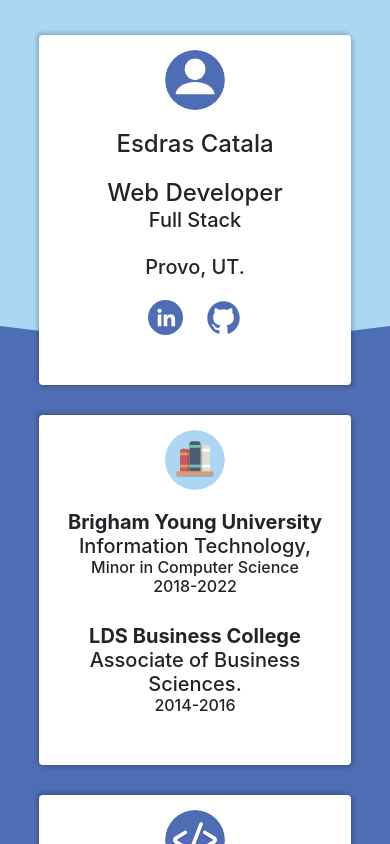
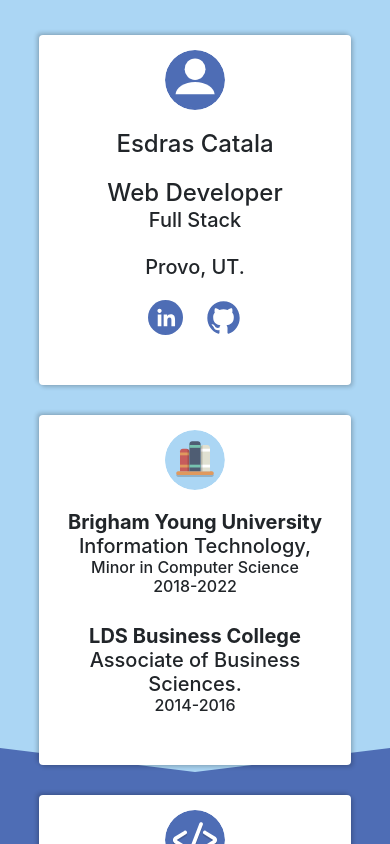
Before and after one commit to esdraszx/vue-page, a Vue app: page / in a window 390 px wide. Built offline with nearby package versions, Linux system fonts and the light colour scheme.

Commit message:
Add new style and fixed img layout issues

```diff
--- a/src/App.vue
+++ b/src/App.vue
@@ -155,12 +155,37 @@ a:hover {
 
   #bacK {
     width: 100vw;
-    height: 240vh;
+    height: 300vh;
     background-color: var(--dark-blue);
     z-index: -2;
     position: absolute;
-    top: 30%;
+    top: 50%;
     left: 0px;
+  }
+
+  #bacKTwo {
+    width: 50vw;
+    height: 100%;
+    background-color: var(--light-blue);
+    transform: skewY(7deg);
+    z-index: -2;
+    position: absolute;
+    top: -10%;
+    left: 0px;
+    transition: .5s ease-in;
+  }
+
+  #bacKThree {
+    float: right;
+    width: 50vw;
+    height: 100%;
+    background-color: var(--light-blue);
+    transform: skewY(-7deg);
+    z-index: -2;
+    position: absolute;
+    top: -10%;
+    right: 0px;
+    transition: .5s ease-in;
   }
 
   #projects {
--- a/src/views/Home.vue
+++ b/src/views/Home.vue
@@ -66,8 +66,8 @@
           <div class='cardContent'>
             <h4>BYU Homecoming</h4>
             <h5>JS / Brightspot(CMS)</h5>
-            <p class='projectCardSummary'>Website to showcase information about university events, and find current and past university awardees.</p>
-            <br/><br/>
+            <!-- <p class='projectCardSummary'>Website to showcase information about university events, and find current and past university awardees.</p> -->
+
             <a class='projectButton' href='https://homecoming.byu.edu/' target='_black'>View</a>
           </div>
         </div>
@@ -76,8 +76,8 @@
           <div class='cardContent'>
             <h4>Aspengrove Resort</h4>
             <h5>C.Fusion/Drupal/JS/SQL</h5>
-            <p class='projectCardSummary'>Web application to showcase information about the resort and allow users to make reservations, payments, and review their orders.</p>
-            <br/>
+            <!-- <p class='projectCardSummary'>Web application to showcase information about the resort and allow users to make reservations, payments, and review their orders.</p> -->
+
             <a class='projectButton' href='http://aspengrove.byu.edu' target='_black'>View</a>
           </div>
         </div>
@@ -86,8 +86,8 @@
           <div class='cardContent'>
             <h4>YVideo</h4>
             <h5>React / Redux</h5>
-            <p class='projectCardSummary'>Video platform for professors to edit videos and create video collections. Students enrolled in a class can view the collections as part of their course work</p>
-            <br/>
+            <!-- <p class='projectCardSummary'>Video platform for professors to edit videos and create video collections. Students enrolled in a class can view the collections as part of their course work</p> -->
+
             <a class='projectButton' href='https://github.com/BYU-ODH/yvideo-client' target='_black'>View</a>
           </div>
         </div>
@@ -236,7 +236,7 @@ export default {};
 /*  PROJECTS */
 
 #projects {
-  height: 300px;
+  height: 30vh;
   margin-top: 30px;
 }
 
@@ -271,11 +271,11 @@ export default {};
 }
 
 #projects .largeSection .projectCard:hover img {
-  top: -350px !important;
+  top: -30vh !important;
 }
 
 #projects .largeSection .projectCard:hover .cardContent {
-  top: -300px !important;
+  top: -30vh !important;
 }
 
 #projects .largeSection .projectCard .cardContent{
@@ -367,4 +367,10 @@ export default {};
     display: none;
   }
 }
+
+@media only screen and (min-height: 950px){
+  #projects h6, h2{
+    color: black;
+  }
+}
 </style>
```
Also changed, not shown: 1 other file (tests, documents, lock files or other folders).
